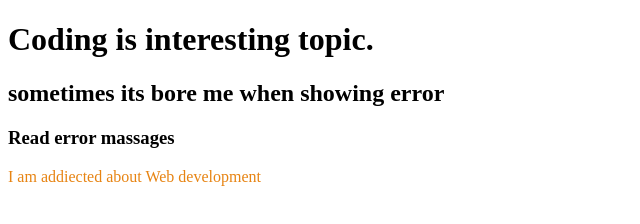
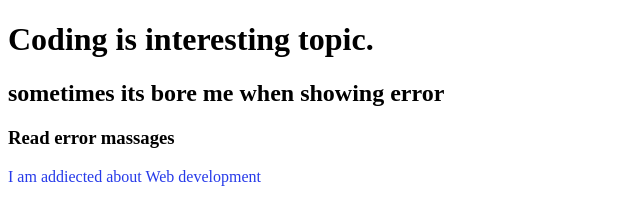
Before and after one commit to partho777/My-first-Repo, a plain HTML site: page index.html in a window 1280 px wide. Shown: the whole page, without its empty margins (0-640 px from the left). Drawn offline with Linux system fonts and the light colour scheme.

Commit message:
color change

```diff
--- a/Style.css
+++ b/Style.css
@@ -1,3 +1,3 @@
 p{
-    color: rgb(231, 132, 19);
+    color: rgba(19, 40, 231, 0.918);
 }
```
